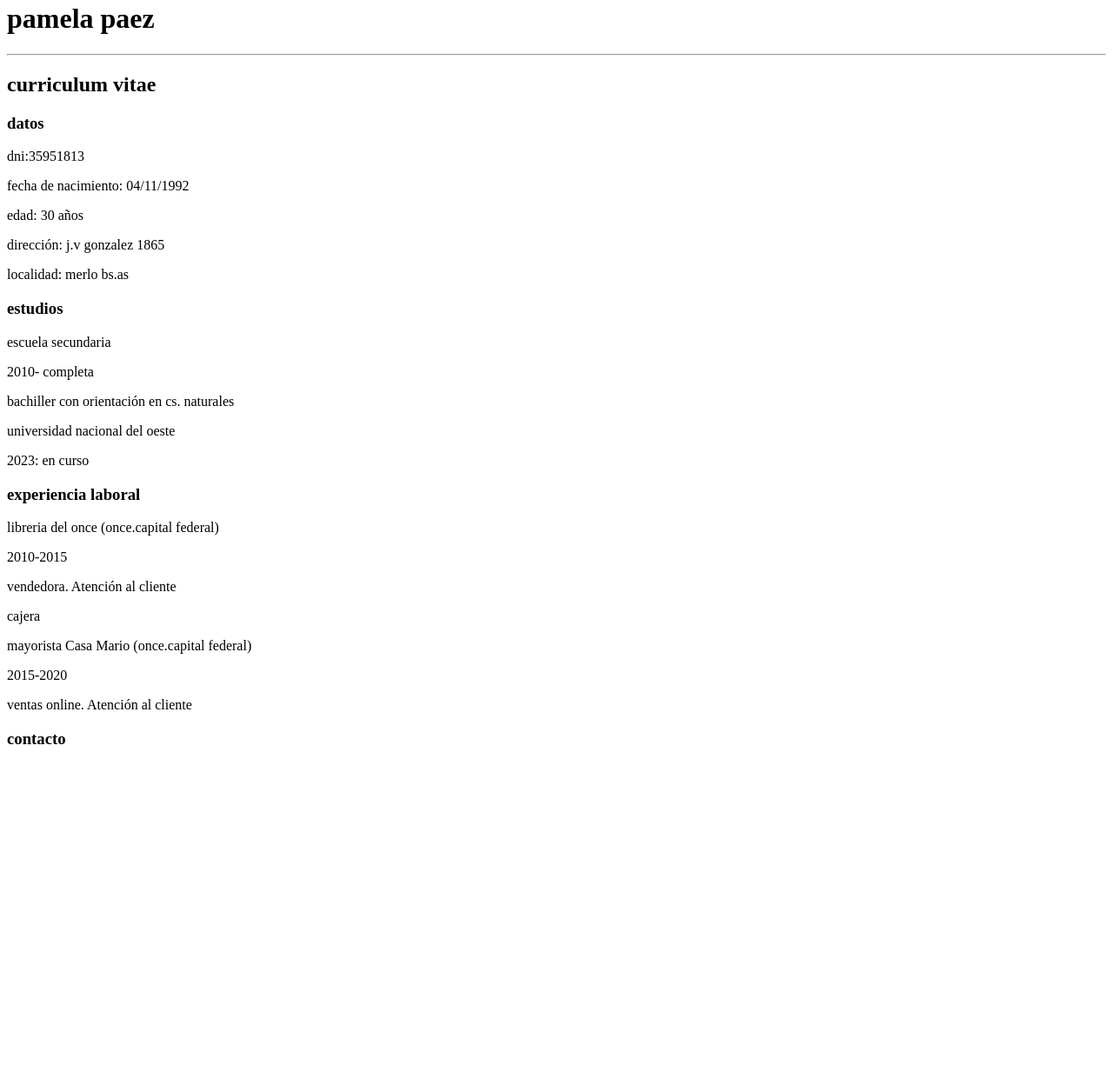
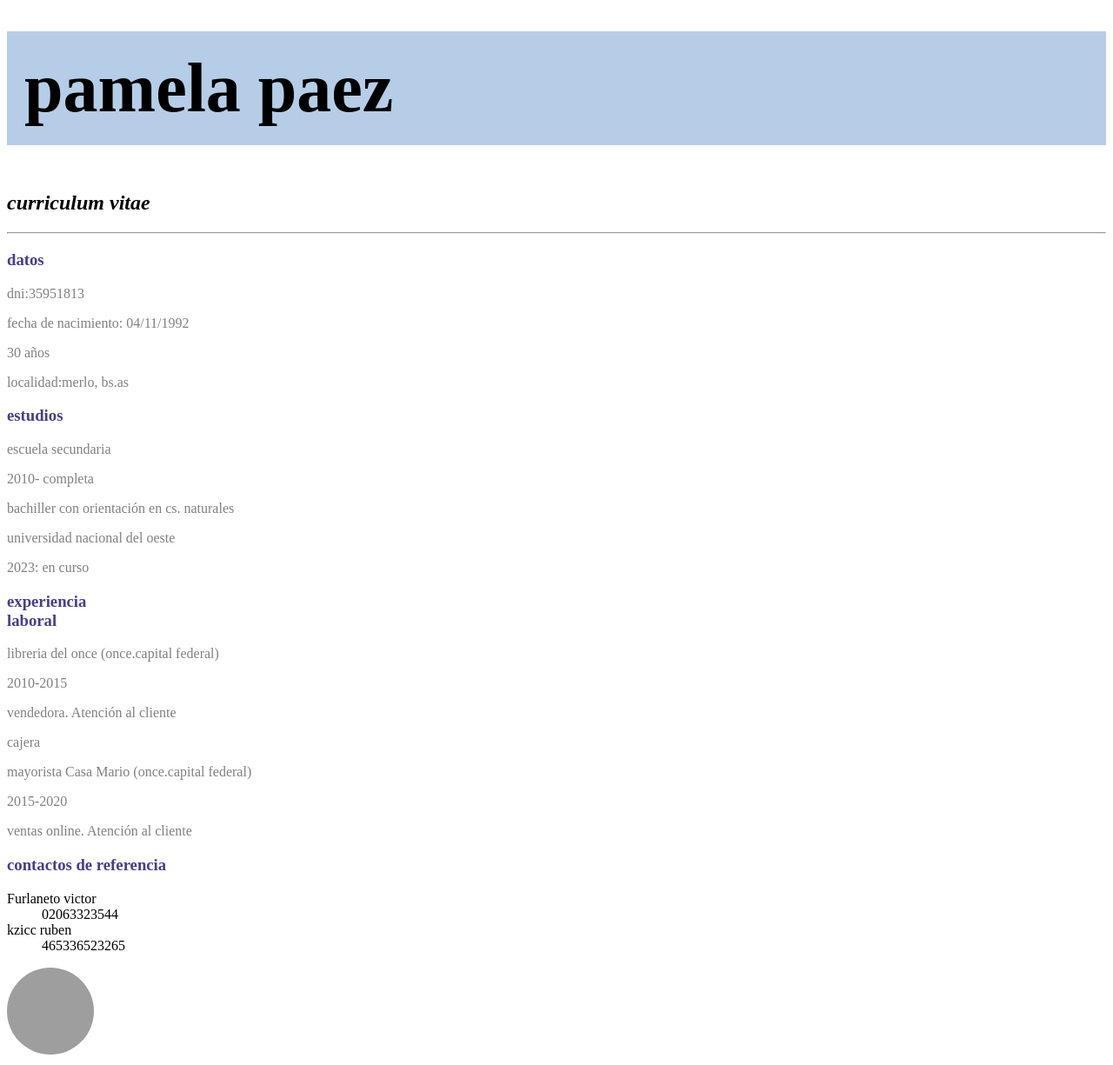
Before and after one commit to PaezPamela/trabajocv, a plain HTML site: page index.html in a window 1280 px wide. Shown: the part 18-1243 px from the top of the page at 87% size. Before the commit the page ends 898 px from the top, so only its background shows below. Drawn offline with Linux system fonts and the light colour scheme; grey boxes are pictures that could not be loaded.

Commit message:
subo modificaciones

```diff
--- a/index.html
+++ b/index.html
@@ -10,36 +10,48 @@
      <meta name="curriculum" content=" pagina con información personal y experiencias laborales"/>
      <meta name="viewport" content="trabajo, empleo, atención al cliente">
      <title>Cv pamela paez</title>
+     <link rel="stylesheet" href="miestilo.css">
+
  </head>
 
+
+
+
+
     <body>
+
+        <header>
             <div>
                 <h1>pamela paez</h1>
+                <h2><strong><em>curriculum vitae</em></strong></h2>
                  <hr>
             </div>
 
-    <h2><strong>curriculum vitae</strong></h2>
-
-    <h3><span>datos</span></h3>
-
-     <p>dni:35951813</p>
-     <p>fecha de nacimiento: 04/11/1992</p>
-     <p>edad: 30 años</p>
-     <p>dirección: j.v gonzalez 1865</p>
-     <p>localidad: merlo bs.as</p>
+        </header>
 
 
+       <section>
+        <div>
+            <h3><span>datos</span></h3>
+                <p>dni:35951813</p>
+                <p>fecha de nacimiento: 04/11/1992 </p>
+                <p>30 años</p>
+                <p>localidad:merlo, bs.as</p>
+
+        </div>
+
+        <div>
             <h3><span>estudios</span></h3>
-
                 <p>escuela secundaria</p>
                 <p>2010- completa</p>
                 <p>bachiller con orientación en cs. naturales</p>
-
                 <p>universidad nacional del oeste</p>
                 <p>2023: en curso</p>
 
-    <h3><span>experiencia laboral</span></h3>
+        </div>
 
+        <div>
+            <h3><span>experiencia <br> laboral <br> </span></h3>
                 <p>libreria del once (once.capital federal)</p>
                 <p>2010-2015</p>
                 <p>vendedora. Atención al cliente</p>
@@ -49,12 +61,40 @@
                 <p>2015-2020</p>
                 <p>ventas online. Atención al cliente</p>
 
-    <h3><span>contacto</span></h3>
+        </div>
+
+        <div>
+            <h3><span>contactos de referencia</span></h3>
+              <dl>
+                  <dt>Furlaneto victor</dt>
+                  <dd>02063323544</dd>
+                  <dt>kzicc ruben</dt>
+                  <dd>465336523265</dd>
+               </dl>
+
+        </div>
+
+
+       </section>
+
+        <main>
+
+
+            <aside id="izquierda">
+
+                <img src="imagen/foto.jpg" alt="perfil" width="100" height="100" style="border-radius: 100px">
+
+
+            </aside>
+
+
+
+
+        </main>
+
+        <a href="contacto.html"></a>
 
     </body>
 
 
-
-
-
 </html>
--- /dev/null
+++ b/miestilo.css
@@ -0,0 +1,17 @@
+
+h1 {
+    background-color: rgb(182, 205, 231); font-size: 80px;
+    padding: 20px;
+}
+h2 {
+    padding: 0%;
+}
+p{
+    color: grey
+}
+
+h3 {
+   color: darkslateblue;
+   font-size: 100px arial, georgia, helvetica;
+
+}
```
Also changed, not shown: 1 other file. Lines whose indentation alone changed are shown as unchanged.
